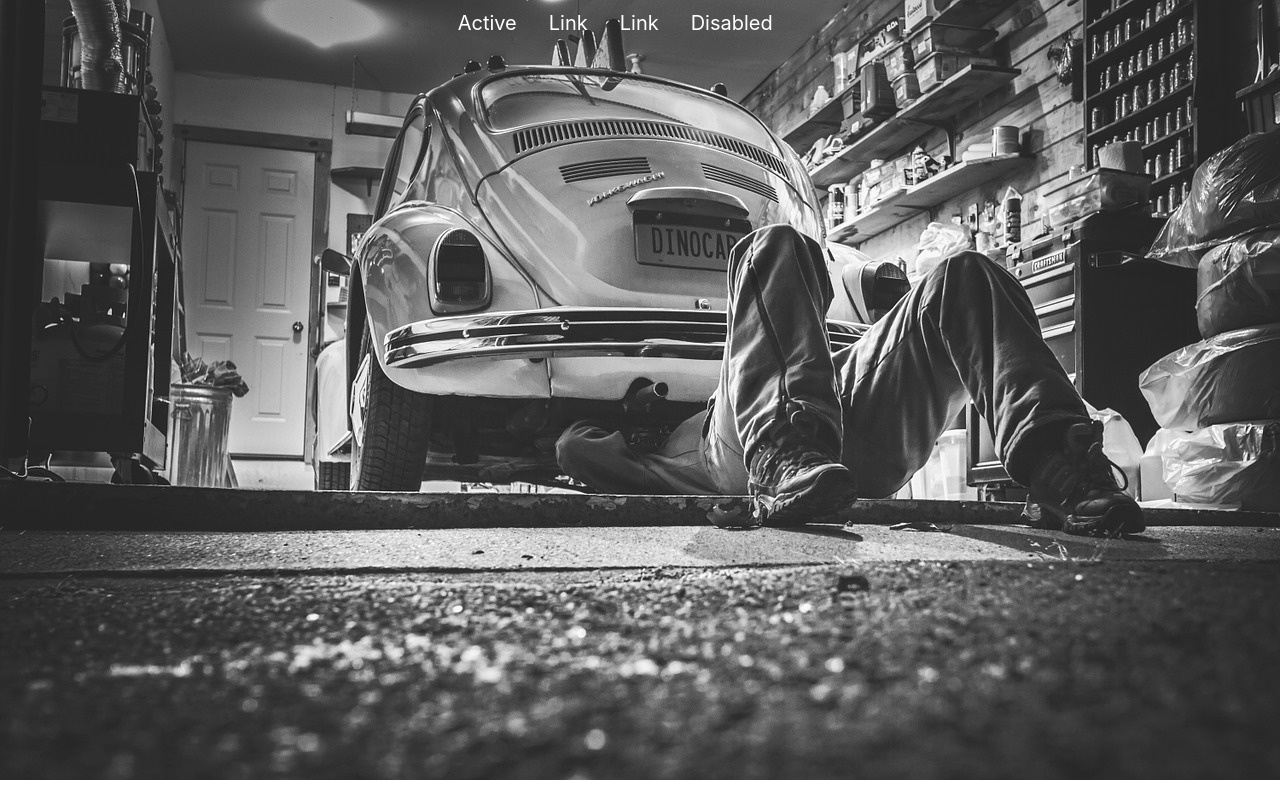
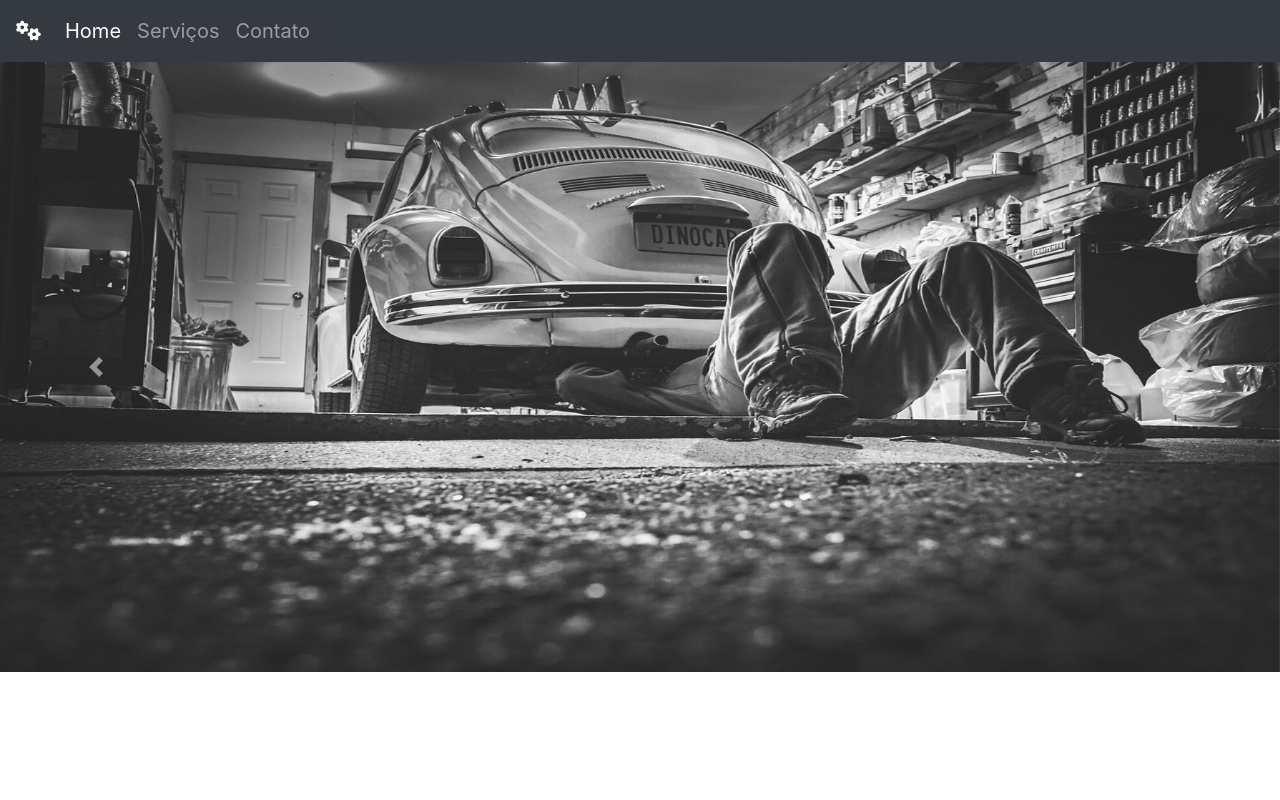
Before and after one commit to alessonsousa/Store_website, a PHP site: page / in a window 1280 px wide. Run offline with PHP 8.4, Linux system fonts and the light colour scheme; some libraries are stand-ins or nearby versions.

Commit message:
version2.5

```diff
--- a/bootstrap-4.1.3-dist/css/estilo.css
+++ b/bootstrap-4.1.3-dist/css/estilo.css
@@ -17,10 +17,10 @@
 
 /*formulario*/
 .formulario{
-    width: 550px;
-
+    width: 700px;
+    font-size: 20px;
     margin-top: 120px;
-    margin-left: 250px;
+    margin-left: 160px;
     padding: 10px;
     border: solid 2px #00000090;
     border-radius: 10px;
@@ -37,3 +37,19 @@
 background-color: cornflowerblue;
 color: cornsilk;
 }
+#baner{
+  width: 100%;
+  height: 200px;
+  background-color: black;
+  margin-top: 250px;
+  position: flex;
+}
+#baner2 img{
+   width: 50px;
+   height: 50px;
+   margin-top: 80px;
+}
+#baner2{
+    margin-left: 1700px;
+
+}
--- a/index.html
+++ b/index.html
@@ -19,28 +19,55 @@
   </head>
   <body>
     <!--MENU -->
-      <div class="container-fluid topo">
-          <div class="row ">
-            <div class="col-4">
+      <nav class="navbar navbar-expand-lg navbar-dark bg-dark menu">
+          <a class="navbar-brand" href="#">
+              <i class="fas fa-cogs"></i>
 
-            </div>
-            <div class="col-8 div_menu">
-              <ul class="nav">
-                  <li class="nav-item">
-                    <a class="nav-link active  text-white" href="#">Active</a>
+
+          </a>
+          <button class="navbar-toggler" type="button" data-toggle="collapse" data-target="#textoNavbar" aria-controls="textoNavbar" aria-expanded="false" aria-label="Alterna navegação">
+            <span class="navbar-toggler-icon"></span>
+          </button>
+          <div class="collapse navbar-collapse" id="textoNavbar">
+            <ul class="navbar-nav mr-auto">
+              <li class="nav-item active">
+                <a class="nav-link" href="#">Home <span class="sr-only">(Página atual)</span></a>
               </li>
               <li class="nav-item">
-                    <a class="nav-link  text-white" href="#">Link</a>
+                <a class="nav-link" href="#">Serviços</a>
               </li>
               <li class="nav-item">
-                    <a class="nav-link  text-white" href="#">Link</a>
-                  </li>
-                  <li class="nav-item">
-                    <a class="nav-link disabled  text-white" href="#" tabindex="-1" aria-disabled="true">Disabled</a>
+                <a class="nav-link" href="#">Contato</a>
               </li>
             </ul>
+            <span class="navbar-text">
+
+            </span>
+          </div>
+        </nav>
+
+<!--SLIDE DE FOTOS -->
+
+<div id="carouselExampleFade" class="carousel slide carousel-fade" data-ride="carousel">
+  <div class="carousel-inner">
+    <div class="carousel-item active">
+      <img src="img//slide1.jpg" class="d-block w-100 imgSlide" alt="...">
+    </div>
+    <div class="carousel-item">
+      <img src="img//slide2.jpg" class="d-block w-100 imgSlide" alt="...">
+    </div>
+    <div class="carousel-item">
+      <img src="img//slide3.jpg" class="d-block w-100 imgSlide" alt="...">
     </div>
   </div>
+  <a class="carousel-control-prev" href="#carouselExampleFade" role="button" data-slide="prev">
+    <span class="carousel-control-prev-icon" aria-hidden="true"></span>
+    <span class="sr-only">Previous</span>
+  </a>
+  <a class="carousel-control-next" href="#carouselExampleFade" role="button" data-slide="next">
+    <span class="carousel-control-next-icon" aria-hidden="true"></span>
+    <span class="sr-only">Next</span>
+  </a>
 </div>
 
 
```
Also changed, not shown: contatos.html (+8 -53 lines), img/fac.png (added), img/what.png (added), img/you.jpg (added). Lines whose indentation alone changed are shown as unchanged.
